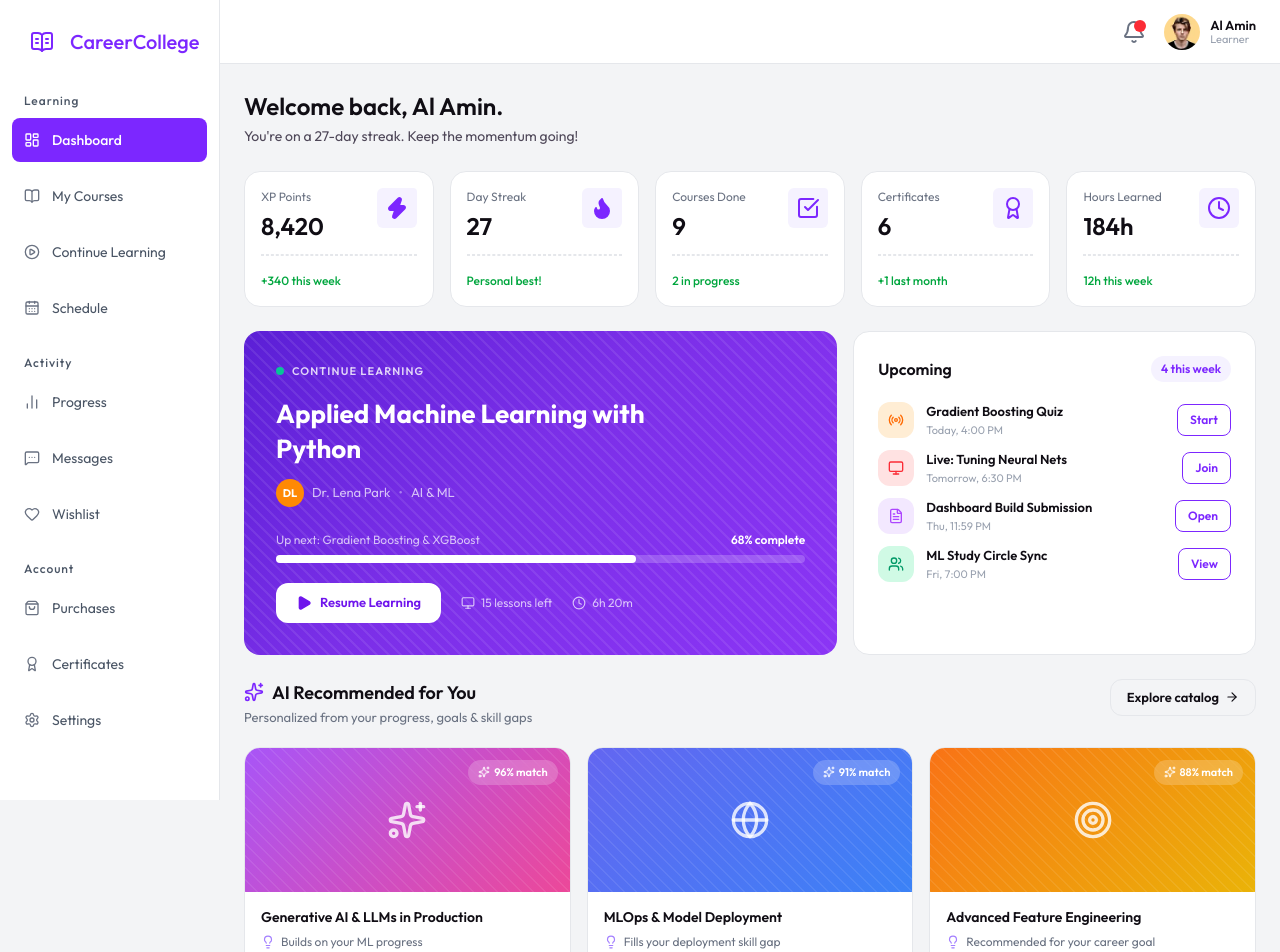
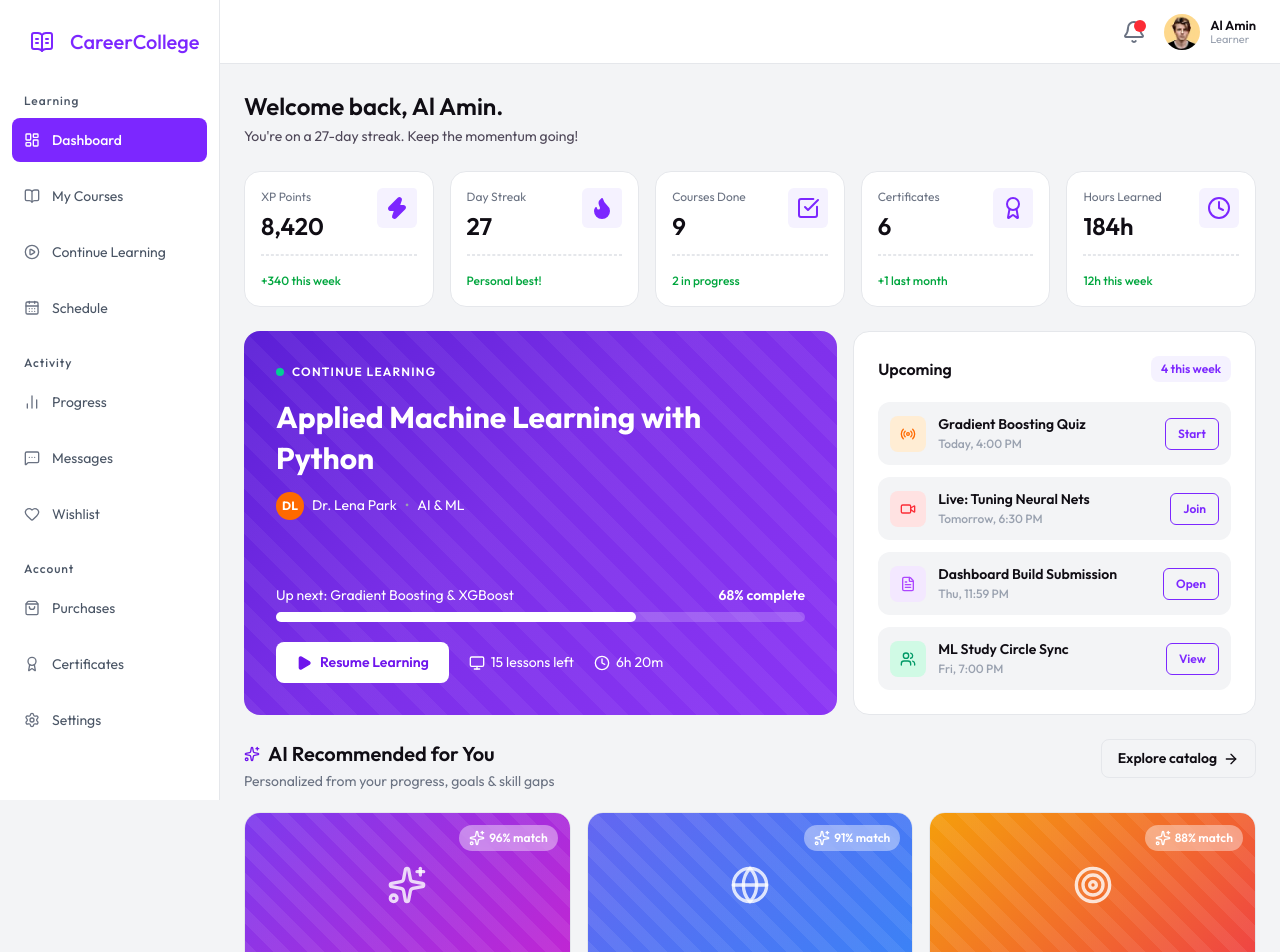
Before and after one commit to niduslab/Career-College-Frontend, a Next.js app: page /dashboard/learner in a window 1280 px wide. Shown: the top 952 px of the page. Built offline with nearby package versions, Linux system fonts and the light colour scheme.

Commit message:
Refactor AI recommended courses and update styles in learner dashboard

```diff
--- a/src/components/dashboard/learner/ai-recommended.tsx
+++ b/src/components/dashboard/learner/ai-recommended.tsx
@@ -9,21 +9,21 @@ const courses = [
     title: "Generative AI & LLMs in Production",
     reason: "Builds on your ML progress",
     match: "96% match",
-    gradient: "linear-gradient(135deg, #a855f7 0%, #ec4899 100%)",
+    gradient: "linear-gradient(135deg,#7C3AED,#C026D3)",
     Icon: Sparkles,
   },
   {
     title: "MLOps & Model Deployment",
     reason: "Fills your deployment skill gap",
     match: "91% match",
-    gradient: "linear-gradient(135deg, #6366f1 0%, #3b82f6 100%)",
+    gradient: "linear-gradient(135deg, #6366F1, #3B82F6)",
     Icon: Globe,
   },
   {
     title: "Advanced Feature Engineering",
     reason: "Recommended for your career goal",
     match: "88% match",
-    gradient: "linear-gradient(135deg, #f97316 0%, #eab308 100%)",
+    gradient: "linear-gradient(135deg, #F59E0B, #EF4444)",
     Icon: Target,
   },
 ];
@@ -52,27 +52,27 @@ export default function AiRecommended() {
     <div ref={sectionRef}>
       <div className="flex items-start justify-between mb-5">
         <div>
-          <h2 className="text-[18px] font-semibold text-(--text-title) flex items-center gap-2">
-            <Sparkles className="w-5 h-5 text-(--primary-600)" />
+          <h2 className="text-[20px] font-semibold text-(--text-title) flex items-center gap-2">
+            <Sparkles className="w-4 h-4 text-(--primary-700)" />
             AI Recommended for You
           </h2>
-          <p className="text-[13px] text-(--gray-500) mt-0.5">
+          <p className="text-[14px] text-(--gray-500) mt-0.5">
             Personalized from your progress, goals &amp; skill gaps
           </p>
         </div>
-        <button className="flex items-center gap-1.5 text-[13px] font-semibold text-(--text-title) border border-(--gray-200) px-4 py-2 rounded-xl hover:bg-(--gray-50) transition-colors">
+        <button className="flex items-center gap-1.5 text-[14px] font-semibold text-(--text-title) border border-(--gray-200) px-4 py-2 rounded-lg hover:bg-(--gray-50) transition-colors">
           Explore catalog
-          <ArrowRight className="w-3.5 h-3.5" />
+          <ArrowRight className="w-4 h-4" />
         </button>
       </div>
 
-      <div className="grid grid-cols-1 md:grid-cols-3 gap-4">
+      <div className="grid grid-cols-1 md:grid-cols-3 gap-4 ">
         {courses.map((course) => {
           const Icon = course.Icon;
           return (
             <div
               key={course.title}
-              className="rec-card opacity-0 bg-white rounded-2xl border border-(--gray-200) overflow-hidden cursor-pointer group hover:shadow-md transition-shadow"
+              className=" bg-white rounded-2xl border border-(--gray-200) overflow-hidden cursor-pointer group hover:shadow-md transition-shadow"
             >
               {/* Gradient thumbnail */}
               <div
@@ -81,27 +81,26 @@ export default function AiRecommended() {
               >
                 {/* stripe texture */}
                 <div
-                  className="absolute inset-0 opacity-[0.08]"
+                  className="absolute inset-0 pointer-events-none"
                   style={{
-                    backgroundImage:
-                      "repeating-linear-gradient(45deg, #fff 0, #fff 1px, transparent 0, transparent 50%)",
-                    backgroundSize: "12px 12px",
+                    background:
+                      "repeating-linear-gradient(45deg, rgba(255, 255, 255, 0.07) 0px, rgba(255, 255, 255, 0.07) 12px, transparent 12px, transparent 24px)",
                   }}
                 />
                 <Icon className="w-10 h-10 text-white/80 relative z-10" />
-                <span className="absolute top-3 right-3 z-10 flex items-center gap-1 bg-white/20 backdrop-blur-sm text-white text-[11px] font-semibold px-2.5 py-1 rounded-full">
-                  <Sparkles className="w-3 h-3" />
+                <span className="absolute top-3 right-3 z-10 flex items-center gap-1 bg-white/40 backdrop-blur-sm text-white text-[12px] font-semibold px-2.5 py-1 rounded-full">
+                  <Sparkles className="w-4 h-4" />
                   {course.match}
                 </span>
               </div>
 
               {/* Content */}
               <div className="p-4">
-                <h3 className="text-[14px] font-semibold text-(--text-title) leading-snug group-hover:text-(--primary-600) transition-colors">
+                <h3 className="text-[14px] lg:text-[16px] font-semibold text-(--text-title) leading-snug group-hover:text-(--primary-600) transition-colors">
                   {course.title}
                 </h3>
                 <p className="text-[12px] text-(--gray-500) mt-1.5 flex items-center gap-1.5">
-                  <Lightbulb className="w-3.5 h-3.5 text-(--primary-400) shrink-0" />
+                  <Lightbulb className="w-4 h-4 text-(--primary-600) shrink-0" />
                   {course.reason}
                 </p>
               </div>
--- a/src/components/dashboard/learner/continue-learning.tsx
+++ b/src/components/dashboard/learner/continue-learning.tsx
@@ -1,7 +1,15 @@
 "use client";
 
 import { useEffect, useRef } from "react";
-import { Play, Monitor, Clock, Radio, FileText, Users } from "lucide-react";
+import {
+  Play,
+  Monitor,
+  Clock,
+  Radio,
+  FileText,
+  Users,
+  Video,
+} from "lucide-react";
 import gsap from "gsap";
 
 const upcoming = [
@@ -16,7 +24,7 @@ const upcoming = [
       "border border-(--primary-600) text-(--primary-600) hover:bg-(--primary-50)",
   },
   {
-    icon: Monitor,
+    icon: Video,
     iconBg: "bg-red-100",
     iconColor: "text-red-500",
     title: "Live: Tuning Neural Nets",
@@ -50,6 +58,7 @@ const upcoming = [
 export default function ContinueLearning() {
   const heroRef = useRef<HTMLDivElement>(null);
   const upcomingRef = useRef<HTMLDivElement>(null);
+  const progressBarRef = useRef<HTMLDivElement>(null);
 
   useEffect(() => {
     if (heroRef.current) {
@@ -57,6 +66,13 @@ export default function ContinueLearning() {
         heroRef.current,
         { opacity: 0, x: -32 },
         { opacity: 1, x: 0, duration: 0.6, ease: "power3.out", delay: 0.35 },
+      );
+    }
+    if (progressBarRef.current) {
+      gsap.fromTo(
+        progressBarRef.current,
+        { width: "0%" },
+        { width: "68%", duration: 1.4, ease: "power2.out", delay: 0.8 },
       );
     }
     if (upcomingRef.current) {
@@ -89,62 +105,66 @@ export default function ContinueLearning() {
       >
         {/* diagonal stripe texture */}
         <div
-          className="absolute inset-0 opacity-[0.08] pointer-events-none"
+          className="absolute inset-0 pointer-events-none"
           style={{
-            backgroundImage:
-              "repeating-linear-gradient(45deg, #fff 0, #fff 2px, transparent 0, transparent 50%)",
-            backgroundSize: "12px 12px",
+            background:
+              "repeating-linear-gradient(45deg, rgba(255, 255, 255, 0.05) 0px, rgba(255, 255, 255, 0.05) 16px, transparent 16px, transparent 32px)",
           }}
         />
 
         <div className="relative z-10">
           <div className="flex items-center gap-2 mb-4">
             <span className="w-2 h-2 rounded-full bg-emerald-400 animate-pulse" />
-            <span className="text-[11px] font-semibold text-white/80 tracking-widest uppercase">
+            <span className="text-[12px] font-semibold text-white  tracking-widest uppercase">
               Continue Learning
             </span>
           </div>
-          <h2 className="text-[22px] lg:text-[26px] font-bold text-white leading-snug max-w-sm">
+          <h2 className="text-[20px] lg:text-[30px] font-bold text-white leading-snug max-w-110">
             Applied Machine Learning with Python
           </h2>
           <div className="flex items-center gap-2 mt-3">
-            <div className="w-7 h-7 rounded-full bg-orange-400 flex items-center justify-center text-white text-[11px] font-bold shrink-0">
+            <div className="w-7 h-7 rounded-full bg-orange-500 flex items-center justify-center text-white text-[12px] font-bold shrink-0">
               DL
             </div>
-            <span className="text-[13px] text-white/70">Dr. Lena Park</span>
-            <span className="text-white/40 text-[13px]">•</span>
-            <span className="text-[13px] text-white/70">AI &amp; ML</span>
+            <span className="text-[14px] text-white font-normal">
+              Dr. Lena Park
+            </span>
+            <span className="text-gray-400 text-[14px] font-normal">•</span>
+            <span className="text-[14px] text-white font-normal">
+              AI &amp; ML
+            </span>
           </div>
         </div>
 
         {/* Progress */}
         <div className="relative z-10 mt-6">
           <div className="flex items-center justify-between mb-1.5">
-            <span className="text-[12px] text-white/70">
+            <span className="text-[14px] text-white">
               Up next: Gradient Boosting &amp; XGBoost
             </span>
-            <span className="text-[12px] font-semibold text-white">
+            <span className="text-[14px] font-semibold text-white">
               68% complete
             </span>
           </div>
-          <div className="h-2 rounded-full bg-white/20">
+          <div className="h-2.5 rounded-full bg-white/20">
             <div
-              className="h-2 rounded-full bg-white transition-all duration-1000"
-              style={{ width: "68%" }}
+              ref={progressBarRef}
+              className="h-2.5 rounded-full bg-white"
+              style={{ width: "0%" }}
             />
           </div>
 
           <div className="flex items-center gap-5 mt-5">
-            <button className="flex items-center gap-2 bg-white text-(--primary-700) font-semibold text-[13px] px-5 py-2.5 rounded-xl hover:bg-white/90 transition-colors">
+            <button className="flex items-center gap-2 cursor-pointer bg-white text-(--primary-700) font-semibold text-[14px] px-5 py-2.5 rounded-lg hover:bg-white/90 transition-colors">
               <Play className="w-4 h-4 fill-current" />
               Resume Learning
             </button>
-            <span className="flex items-center gap-1.5 text-[12px] text-white/70">
-              <Monitor className="w-3.5 h-3.5" />
+            <span className="flex items-center gap-1.5  text-[14px] text-white">
+              <Monitor className="w-4 h-4" />
               15 lessons left
             </span>
-            <span className="flex items-center gap-1.5 text-[12px] text-white/70">
-              <Clock className="w-3.5 h-3.5" />
+            <span className="flex items-center gap-1.5 text-[14px] text-white">
+              <Clock className="w-4 h-4" />
               6h 20m
             </span>
           </div>
@@ -154,13 +174,13 @@ export default function ContinueLearning() {
       {/* Upcoming Schedule */}
       <div
         ref={upcomingRef}
-        className="flex-2 bg-white rounded-2xl border border-(--gray-200) p-5 lg:p-6"
+        className="flex-2 bg-white rounded-2xl border border-(--gray-200)  p-6"
       >
         <div className="flex items-center justify-between mb-5">
           <h3 className="text-[16px] font-semibold text-(--text-title)">
             Upcoming
           </h3>
-          <span className="text-[12px] font-semibold text-(--primary-600) bg-(--primary-50) px-2.5 py-1 rounded-full">
+          <span className="text-[12px] font-semibold text-(--primary-600) bg-(--primary-50) px-2.5 py-1 rounded-lg">
             4 this week
           </span>
         </div>
@@ -171,21 +191,23 @@ export default function ContinueLearning() {
             return (
               <li
                 key={item.title}
-                className="upcoming-row opacity-0 flex items-center gap-3"
+                className="upcoming-row opacity-0 flex bg-gray-100 p-3 rounded-xl items-center gap-3"
               >
                 <div
-                  className={`w-9 h-9 rounded-xl ${item.iconBg} flex items-center justify-center shrink-0`}
+                  className={`w-9 h-9 rounded-lg ${item.iconBg} flex items-center justify-center shrink-0`}
                 >
                   <Icon className={`w-4 h-4 ${item.iconColor}`} />
                 </div>
                 <div className="flex-1 min-w-0">
-                  <p className="text-[13px] font-semibold text-(--text-title) truncate">
+                  <p className="text-[14px] font-semibold text-(--text-title) truncate">
                     {item.title}
                   </p>
-                  <p className="text-[11px] text-(--gray-400)">{item.time}</p>
+                  <p className="text-[12px] text-(--gray-400) font-medium">
+                    {item.time}
+                  </p>
                 </div>
                 <button
-                  className={`shrink-0 text-[12px] font-semibold px-3 py-1.5 rounded-lg transition-colors ${item.actionStyle}`}
+                  className={`shrink-0 text-[12px] font-semibold px-3 py-1.5 rounded-md cursor-pointer transition-colors ${item.actionStyle}`}
                 >
                   {item.action}
                 </button>
```
